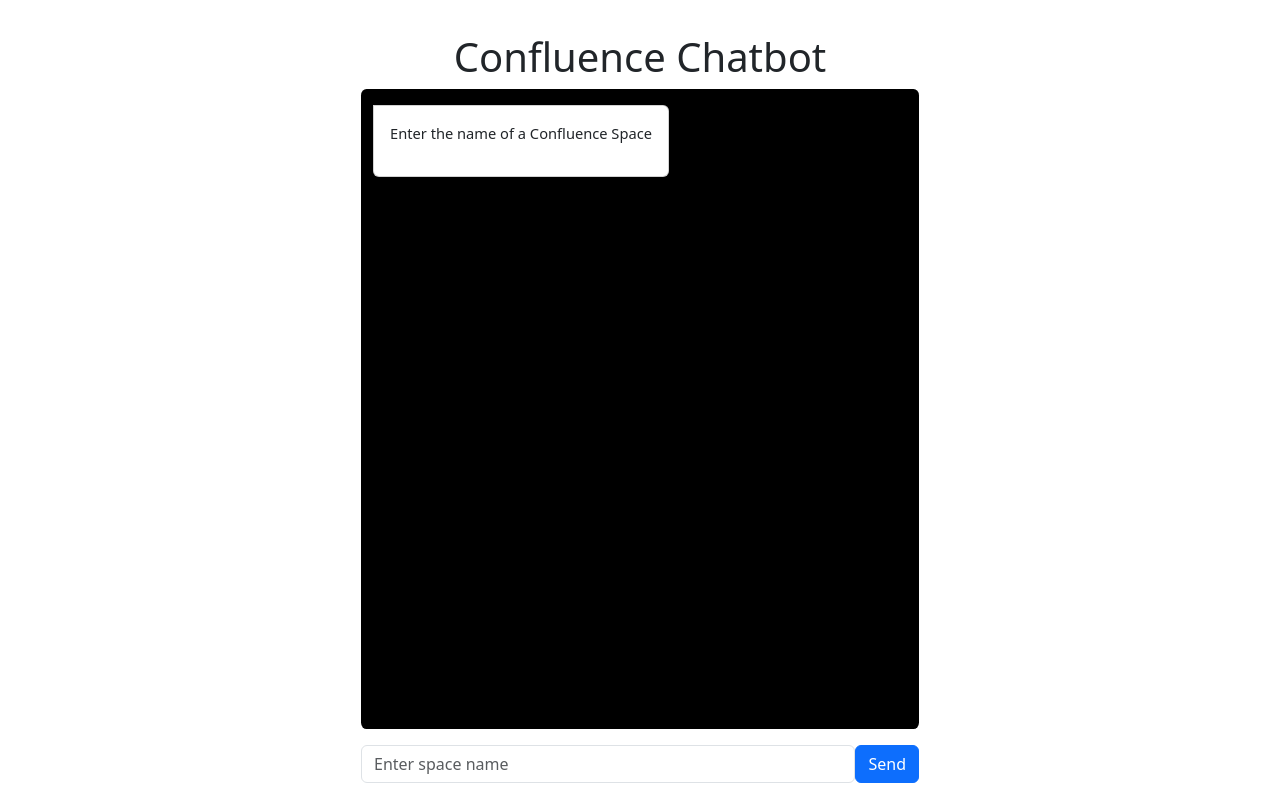
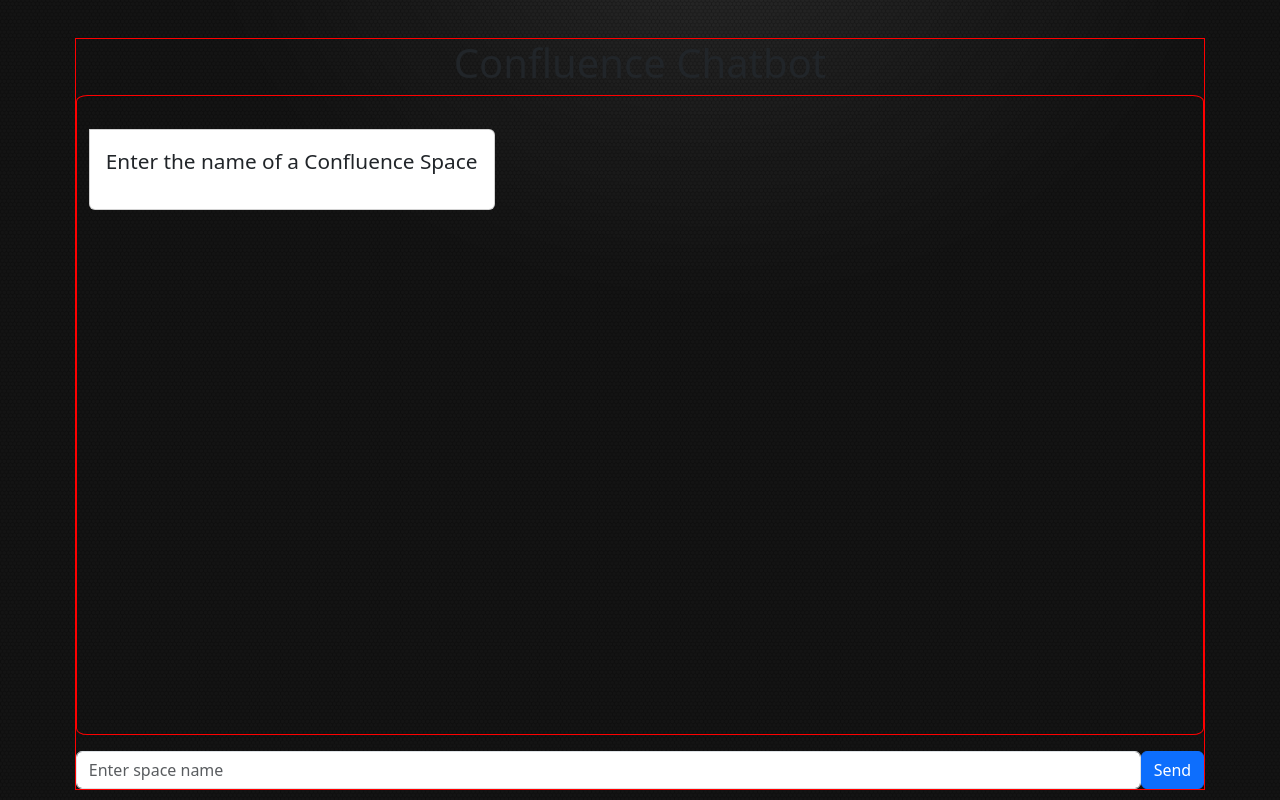
Before and after one commit to PravinPrabhakaran/ConfluenceChatbot, a React (Create React App) app in the folder my-app/: page / in a window 1280 px wide. Built offline with nearby package versions, Linux system fonts and the light colour scheme.

Commit message:
in use colours completed

```diff
--- a/my-app/src/App.css
+++ b/my-app/src/App.css
@@ -1,18 +1,18 @@
 .App {
   text-align: center;
-  margin-left:25%;
-  margin-right:25%;
   margin-top: 3%;
-
+  margin-left: 5%;
+  margin-right: 5%;
+  border: 1px solid red;
 }
 
 .messageContainer {
   display:flex;
-  background-color: black;
   justify-content: center;
   height: 80vh;
   border-radius: 1%;
   overflow-y: auto;
+  border: 1px solid red;
 
 }
 
@@ -31,9 +31,15 @@
 }
 
 .chat-box {
-  font-size:11pt;
-  max-width:90%;
+  font-size: 1.3em;
+
   text-overflow: wrap;
   margin-top: 3%;
   text-align:left;
 }
+
+.test {
+  background-color: #005c4b !important;
+
+  color: rgb(0, 0, 0) !important;
+}
--- a/my-app/src/App.js
+++ b/my-app/src/App.js
@@ -88,10 +88,8 @@
     setSpaceSelected(true)
   }
 
-  console.log(messages)
-
   return (
-    <Container>
+    <div className="container-fluid">
 
     <div className="App">
         <h1>Confluence Chatbot</h1>
@@ -137,7 +135,7 @@
 
 
     </div>
-  </Container>
+  </div>
   );
 }
 
--- a/my-app/src/index.css
+++ b/my-app/src/index.css
@@ -5,6 +5,10 @@
     sans-serif;
   -webkit-font-smoothing: antialiased;
   -moz-osx-font-smoothing: grayscale;
+  background-image: url("./background.PNG");
+  background-size: cover;
+  background-repeat: no-repeat;
+  background-attachment: fixed;
 }
 
 code {
```
Also changed, not shown: my-app/src/background.PNG (added).
